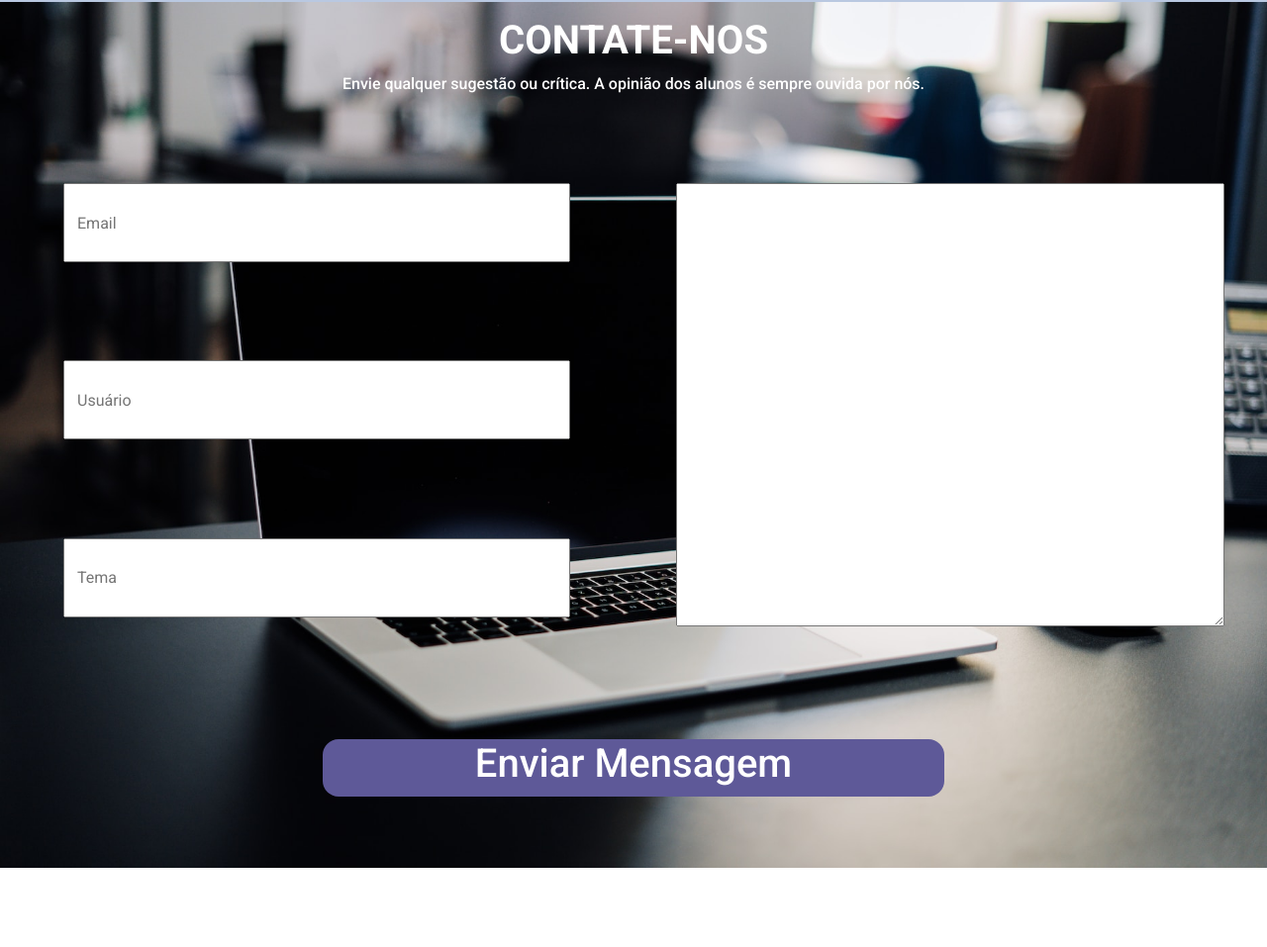
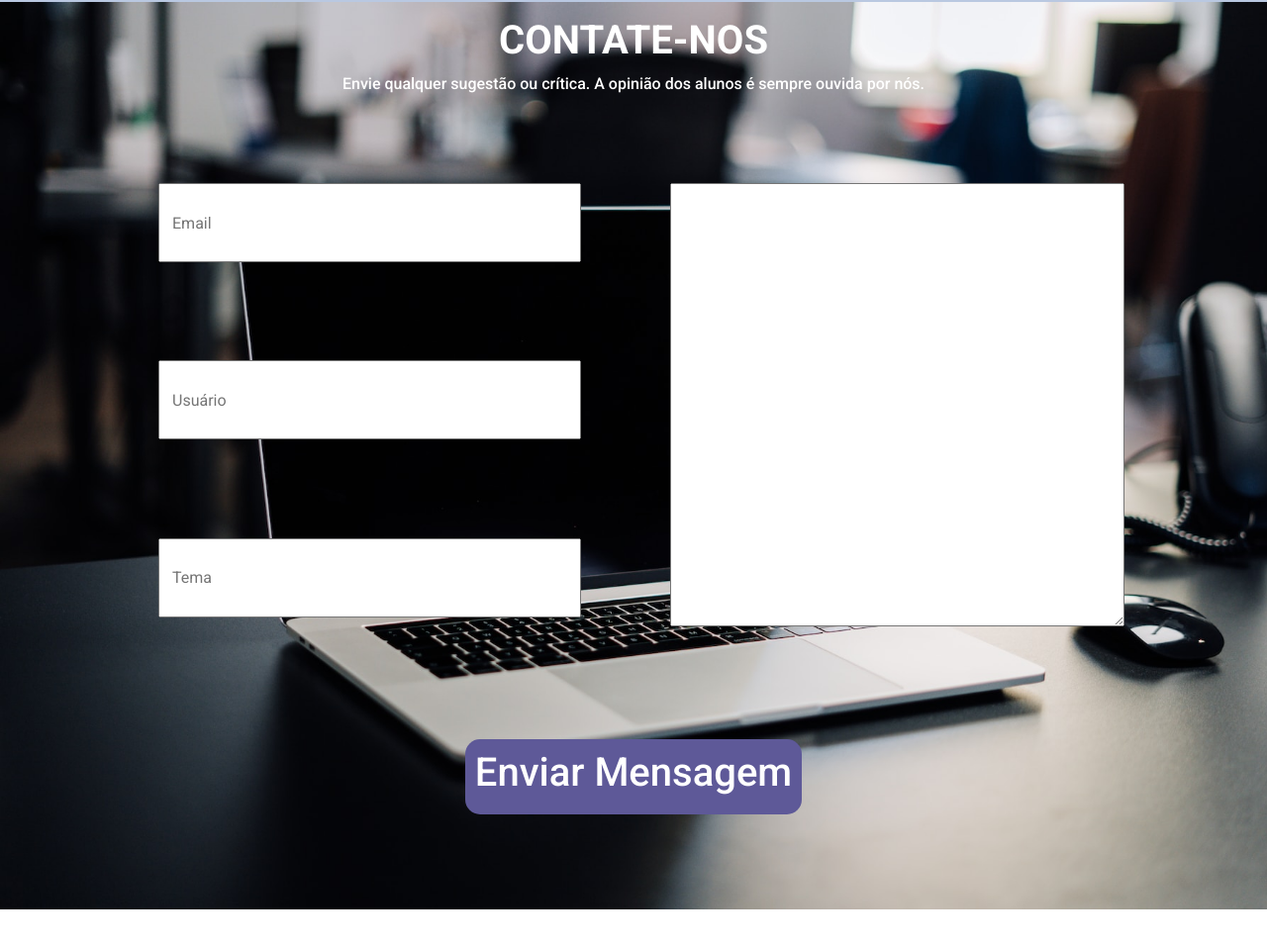
Before and after one commit to kelvinleandro/gti-html-project, a plain HTML site: page index.html in a window 1280 px wide. Shown: the part 3099-4056 px from the top of the page at 99% size. Drawn offline with nearby package versions, Linux system fonts and the light colour scheme.

Commit message:
tamanho de elementos do form alterados

```diff
--- a/index.html
+++ b/index.html
@@ -289,8 +289,8 @@
             </p>
         </div>
         <br><br><br>
-        <div class="row row-cols-1 row-cols-md-2">
-            <div class="col-12 col-md-6">
+        <div class="row row-cols-1 row-cols-md-2 d-flex justify-content-center">
+            <div class="col-12 col-md-5">
                 <div class="row content-center">
                     <input type="text" class="input" placeholder="Email">
                 </div>
@@ -301,18 +301,22 @@
                     <input type="text" class="input" placeholder="Tema">
                 </div>
             </div>
-            <div class="col-12 col-md-6 content-center">
+            <div class="col-12 col-md-5 content-center">
                 <textarea name="" id="" cols="30" rows="30" class="txtArea">
 
                 </textarea>
             </div>
         </div>
         <br>
-            <button class="button">
-                <h1>
-                    Enviar Mensagem
-                </h1>
-            </button>
+            <div class="row d-flex justify-content-center">
+                <div class="col col-md-4">
+                    <button class="my-btn">
+                        <h1>
+                            Enviar Mensagem
+                        </h1>
+                    </button>
+                </div>
+            </div>
         <br><br><br><br>
     </section>
 
```
